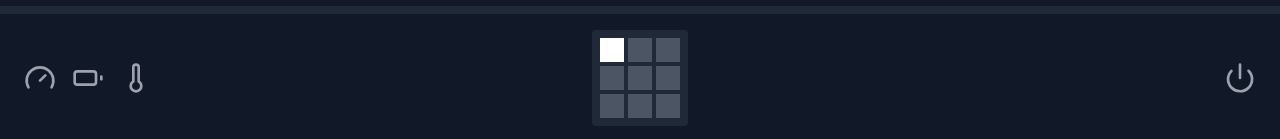
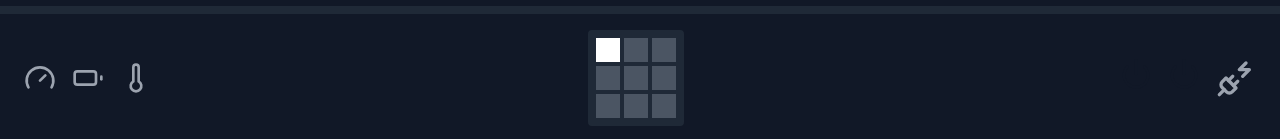
Before and after one commit to igor-eremn/DataDrive, a React (Vite) app in the folder client/: page / in a window 1280 px wide. Shown: the part 658-797 px from the top of the page. Built offline with nearby package versions, Linux system fonts and the light colour scheme.

Commit message:
feat: charging state + glow effect

```diff
--- a/client/src/components/DashBoard/components/StatusBar.tsx
+++ b/client/src/components/DashBoard/components/StatusBar.tsx
@@ -1,8 +1,14 @@
-import React from 'react';
-import { Power } from 'lucide-react';
-import { Battery, Thermometer, Gauge } from 'lucide-react';
+import React, { useState } from "react";
+import { Power } from "lucide-react";
+import { Battery, Thermometer, Gauge, PlugZap } from "lucide-react";
 
 export const StatusBar: React.FC = () => {
+  const [isCharging, setIsCharging] = useState(false);
+
+  const handlePlugZapClick = () => {
+    setIsCharging((prev) => !prev);
+  };
+
   return (
     <div className="w-full border-t-8 border-gray-800">
       <div className="flex justify-between items-center px-6 py-4">
@@ -16,7 +22,7 @@ export const StatusBar: React.FC = () => {
           {[...Array(9)].map((_, i) => (
             <div
               key={i}
-              className={`w-4 h-4 ${i === 0 ? 'bg-white' : 'bg-gray-600'} lg:w-6 lg:h-6 transition-all duration-300 ease-in-out`}
+              className={`w-4 h-4 ${i === 0 ? "bg-white" : "bg-gray-600"} lg:w-6 lg:h-6 transition-all duration-300 ease-in-out`}
             />
           ))}
         </div>
@@ -24,7 +30,22 @@ export const StatusBar: React.FC = () => {
         <div className="flex gap-4">
           <Power className="text-gray-900 w-6 h-6 lg:w-8 lg:h-8 transition-all duration-300 ease-in-out" />
           <Power className="text-gray-900 w-6 h-6 lg:w-8 lg:h-8 transition-all duration-300 ease-in-out" />
-          <Power className="text-gray-400 w-6 h-6 lg:w-8 lg:h-8 transition-all duration-300 ease-in-out" />
+
+          <div
+            className={`relative w-8 h-8 lg:w-10 lg:h-10 cursor-pointer transition-transform duration-300 ease-in-out ${
+              isCharging ? "scale-110" : "hover:scale-110"
+            }`}
+            onClick={handlePlugZapClick}
+          >
+            {isCharging && (
+              <div className="absolute inset-0 rounded-full animate-pulse bg-green-500 opacity-20 blur-xl" />
+            )}
+            <PlugZap
+              className={`relative z-10 w-full h-full ${
+                isCharging ? "text-green-500" : "text-gray-400"
+              }`}
+            />
+          </div>
         </div>
       </div>
     </div>
```
Also changed, not shown: 1 other file (tests, documents, lock files or other folders).
